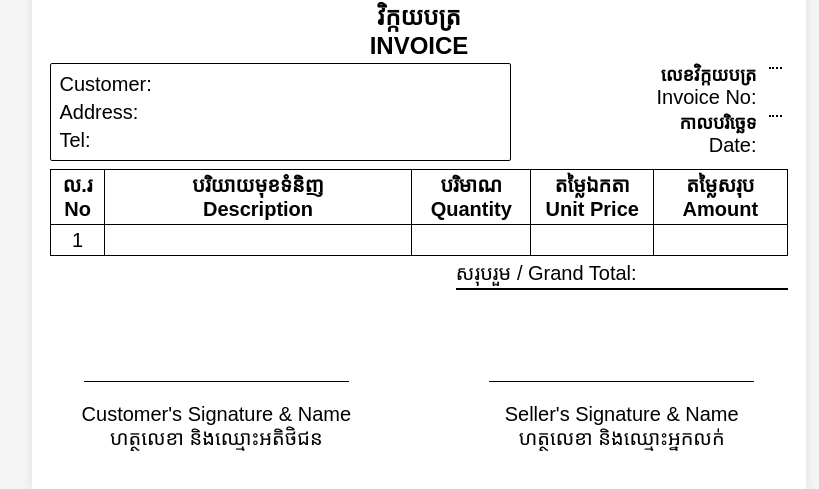
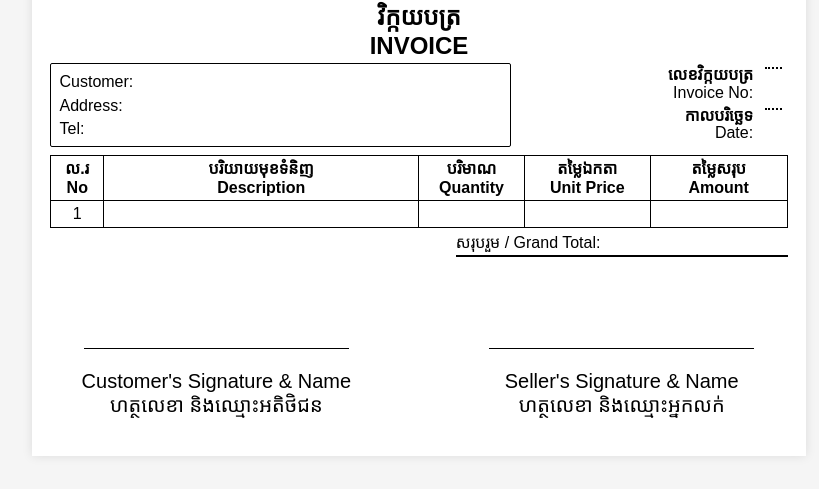
Before and after one commit to kounsokong/invoice_template_02, a plain HTML site: page index.html in a window 1280 px wide. Shown: the part 89-578 px from the top of the page, without its empty margins (221-1040 px from the left). Drawn offline with Linux system fonts and the light colour scheme.

Commit message:
Update index.html

```diff
--- a/index.html
+++ b/index.html
@@ -61,7 +61,7 @@
     table {
       width: 100%;
       border-collapse: collapse;
-      font-size: 20px;
+      font-size: 16px;
     }
 
     th, td {
@@ -99,14 +99,14 @@
 
     .kh-label {
       font-family: "Khmer OS Battambang", Arial, sans-serif;
-      font-size: 18px;
+      font-size: 16px;
       font-weight: bold;
       margin-bottom: -2px;
     }
 
     .meta-value {
       text-align: left;
-      font-size: 18px;
+      font-size: 16px;
       padding-left: 10px;
       font-weight: normal;
       position: relative;
```
